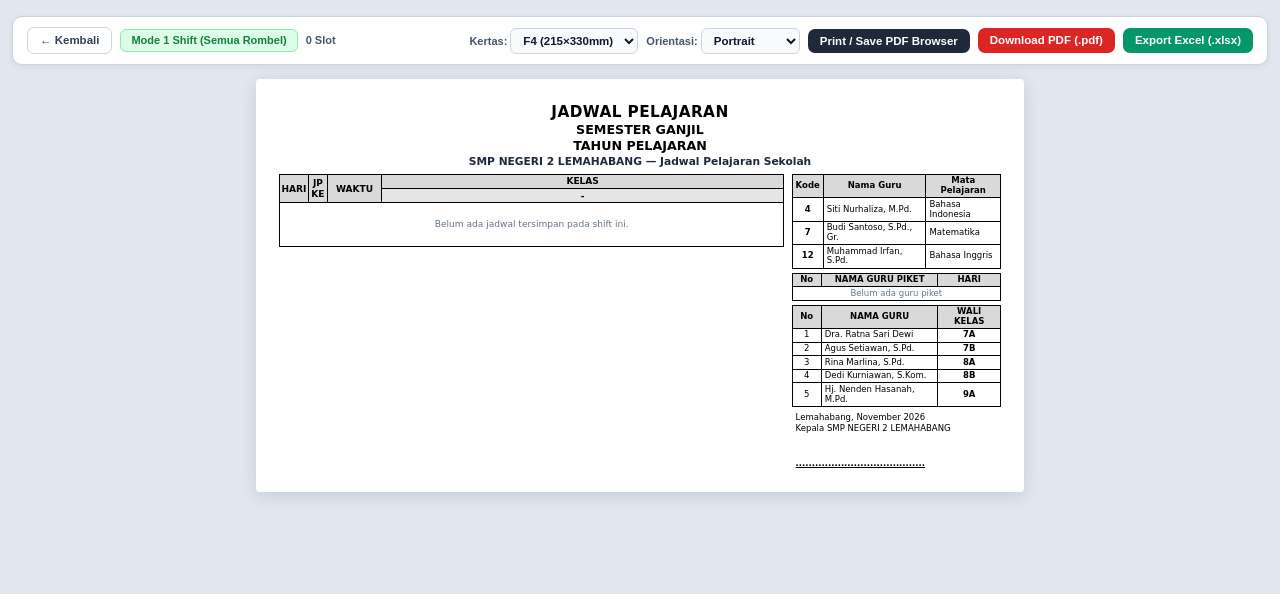
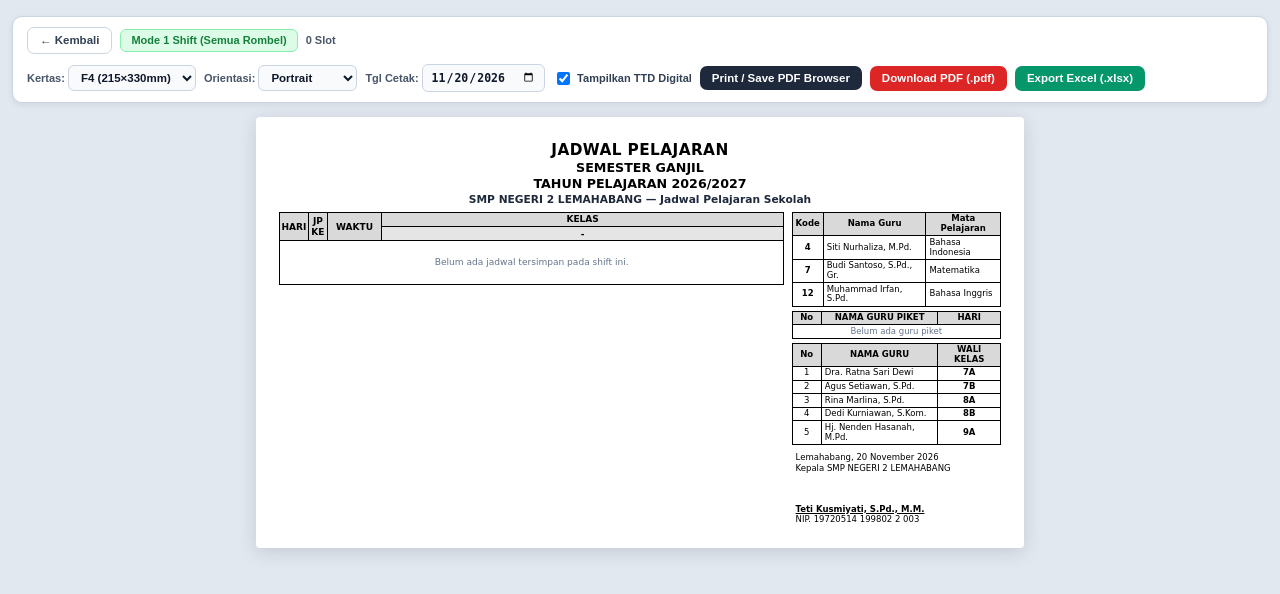
Before and after one commit to nursyifaahmad/web-administrasi-guru, a Laravel app: page /admin/jadwal-master/export in a window 1280 px wide. Shown: the top 594 px of the page. Run offline with Laravel 12, Linux system fonts and the light colour scheme; a user stored in the database is signed in; data comes from the database, SQL or seed files in the repository; tables that the repository leaves empty hold one stand-in row (values such as "Sample post").

Commit message:
fix(schedule): use Kop Sekolah headmaster and AcademicYear year_name in master schedule exports

```diff
--- a/app/Http/Controllers/Admin/SchoolScheduleController.php
+++ b/app/Http/Controllers/Admin/SchoolScheduleController.php
@@ -11,7 +11,10 @@ use App\Models\Subject;
 use App\Models\User;
 use App\Services\ExcelExportImportService;
 use App\Services\SchoolScheduleService;
+use App\Support\IndonesianDate;
+use App\Support\SignatureImageHelper;
 use Barryvdh\DomPDF\Facade\Pdf;
+use Carbon\Carbon;
 use Illuminate\Http\JsonResponse;
 use Illuminate\Http\RedirectResponse;
 use Illuminate\Http\Request;
@@ -489,13 +492,19 @@ class SchoolScheduleController extends Controller
         return $academicYear;
     }
 
-    public function export(Request $request): Response|View
+    /**
+     * Normalisasi opsi cetak poster, tanggal titimangsa, serta visibilitas tanda tangan Kepala Sekolah.
+     *
+     * @return array{
+     *     paper_size: string,
+     *     orientation: string,
+     *     print_date: string,
+     *     show_digital_signature: bool,
+     *     titimangsa: string
+     * }
+     */
+    protected function resolvePosterExportOptions(Request $request, SchoolSetting $school, bool $isTwoShift = false): array
     {
-        $academicYear = $this->resolveActiveAcademicYear($request);
-        $exportData = $this->scheduleService->getMasterExportData($academicYear);
-        $school = SchoolSetting::current();
-
-        $isTwoShift = (bool) ($exportData['is_two_shift'] ?? false);
         $paperSize = strtoupper((string) $request->query('paper_size', 'F4'));
         if (! in_array($paperSize, ['F4', 'A4', 'A3'], true)) {
             $paperSize = 'F4';
@@ -507,17 +516,58 @@ class SchoolScheduleController extends Controller
             $orientation = $defaultOrientation;
         }
 
+        $rawPrintDate = trim((string) $request->query('print_date', ''));
+        $printDate = now()->toDateString();
+        if ($rawPrintDate !== '') {
+            try {
+                $printDate = Carbon::parse($rawPrintDate)->toDateString();
+            } catch (\Throwable) {
+                $printDate = now()->toDateString();
+            }
+        }
+
+        $showDigitalSignature = $request->has('show_digital_signature')
+            ? $request->boolean('show_digital_signature')
+            : true;
+
+        $city = trim((string) ($school->default_city ?: 'Lemahabang'));
+
+        return [
+            'paper_size' => $paperSize,
+            'orientation' => $orientation,
+            'print_date' => $printDate,
+            'show_digital_signature' => $showDigitalSignature,
+            'titimangsa' => IndonesianDate::titimangsa($city, $printDate),
+        ];
+    }
+
+    public function export(Request $request): Response|View
+    {
+        $academicYear = $this->resolveActiveAcademicYear($request);
+        $exportData = $this->scheduleService->getMasterExportData($academicYear);
+        $school = SchoolSetting::current();
+
+        $isTwoShift = (bool) ($exportData['is_two_shift'] ?? false);
+        $options = $this->resolvePosterExportOptions($request, $school, $isTwoShift);
+        $headmasterSignatureBox = ($options['show_digital_signature'] && ! empty($school->headmaster_signature))
+            ? SignatureImageHelper::wetSignatureRenderBox($school->headmaster_signature, 28, 56, 150)
+            : null;
+
         $viewData = [
             'academicYear' => $academicYear,
             'exportData' => $exportData,
             'school' => $school,
-            'paperSize' => $paperSize,
-            'orientation' => $orientation,
+            'paperSize' => $options['paper_size'],
+            'orientation' => $options['orientation'],
+            'printDate' => $options['print_date'],
+            'showDigitalSignature' => $options['show_digital_signature'],
+            'titimangsa' => $options['titimangsa'],
+            'headmasterSignatureBox' => $headmasterSignatureBox,
             'isPdf' => false,
         ];
 
         if ($request->boolean('download')) {
-            $pdfPaper = match ($paperSize) {
+            $pdfPaper = match ($options['paper_size']) {
                 'F4' => [0.0, 0.0, 612.0, 936.0],
                 'A3' => 'a3',
                 default => 'a4',
@@ -525,12 +575,12 @@ class SchoolScheduleController extends Controller
 
             $viewData['isPdf'] = true;
             $pdf = Pdf::loadView('admin.schedules.export', $viewData)
-                ->setPaper($pdfPaper, $orientation)
+                ->setPaper($pdfPaper, $options['orientation'])
                 ->setOption('isHtml5ParserEnabled', true)
                 ->setOption('isRemoteEnabled', false)
                 ->setOption('dpi', 96);
 
-            $filename = 'Master_Jadwal_Pelajaran_' . Str::slug($academicYear->name . '_' . ($academicYear->semester ?: 'semester'), '_') . '.pdf';
+            $filename = 'Master_Jadwal_Pelajaran_' . Str::slug(($academicYear->year_name ?: '') . '_' . ($academicYear->semester ?: 'semester'), '_') . '.pdf';
 
             return $pdf->download($filename);
         }
@@ -541,8 +591,13 @@ class SchoolScheduleController extends Controller
     public function exportExcel(Request $request, ExcelExportImportService $excelService): StreamedResponse
     {
         $academicYear = $this->resolveActiveAcademicYear($request);
+        $school = SchoolSetting::current();
+        $options = $this->resolvePosterExportOptions($request, $school);
 
-        return $excelService->exportMasterScheduleExcel($academicYear, $this->scheduleService, false);
+        return $excelService->exportMasterScheduleExcel($academicYear, $this->scheduleService, false, [
+            'print_date' => $options['print_date'],
+            'show_digital_signature' => $options['show_digital_signature'],
+        ]);
     }
 
     public function downloadTemplate(Request $request, ExcelExportImportService $excelService): StreamedResponse
--- a/resources/views/admin/schedules/export.blade.php
+++ b/resources/views/admin/schedules/export.blade.php
@@ -3,12 +3,20 @@
 <head>
     <meta charset="UTF-8">
     <meta name="viewport" content="width=device-width, initial-scale=1.0">
-    <title>Cetak Master Jadwal Pelajaran - {{ $academicYear->name }}</title>
+    <title>Cetak Master Jadwal Pelajaran - {{ $academicYear->year_name ?: $academicYear->semester }}</title>
     @php
         $isTwoShift = (bool) ($exportData['is_two_shift'] ?? false);
         $isPdf = (bool) ($isPdf ?? false);
         $paperSize = $paperSize ?? 'F4';
         $orientation = $orientation ?? ($isTwoShift ? 'landscape' : 'portrait');
+        $printDate = $printDate ?? now()->toDateString();
+        $showDigitalSignature = $showDigitalSignature ?? true;
+        $titimangsa = $titimangsa ?? \App\Support\IndonesianDate::titimangsa($school->default_city ?: 'Lemahabang', $printDate);
+        $headmasterSignatureBox = $headmasterSignatureBox ?? (
+            ($showDigitalSignature && ! empty($school->headmaster_signature))
+                ? \App\Support\SignatureImageHelper::wetSignatureRenderBox($school->headmaster_signature, 28, 56, 150)
+                : null
+        );
         $cssPageSize = match ($paperSize) {
             'F4' => $orientation === 'landscape' ? '330mm 215mm' : '215mm 330mm',
             'A3' => 'A3 ' . $orientation,
@@ -312,10 +320,26 @@
         .td-left { text-align: left; }
 
         .signature-box {
-            margin-top: 5px;
+            margin-top: 7px;
             font-size: {{ $legendFontPt }};
-            line-height: 1.3;
+            line-height: 1.28;
             padding-left: 4px;
+            page-break-inside: avoid;
+        }
+
+        .sig-space-filled {
+            line-height: 0;
+        }
+
+        .sig-space-empty {
+            height: {{ $isTwoShift ? '24px' : '30px' }};
+        }
+
+        .sig-img {
+            display: block;
+            margin-left: 4px;
+            position: relative;
+            z-index: 10;
         }
 
         @media print {
@@ -373,16 +397,24 @@
                             <option value="landscape" {{ $orientation === 'landscape' ? 'selected' : '' }}>Landscape</option>
                         </select>
                     </label>
+                    <label style="font-size: 11px; color: #475569; font-weight: 600;">Tgl Cetak:
+                        <input type="date" name="print_date" value="{{ $printDate }}" onchange="this.form.submit()" class="toolbar-select">
+                    </label>
+                    <label style="display: inline-flex; align-items: center; gap: 4px; font-size: 11px; color: #334155; font-weight: 600; cursor: pointer;">
+                        <input type="hidden" name="show_digital_signature" value="0">
+                        <input type="checkbox" name="show_digital_signature" value="1" {{ $showDigitalSignature ? 'checked' : '' }} onchange="this.form.submit()">
+                        <span>Tampilkan TTD Digital</span>
+                    </label>
                 </form>
 
                 <button type="button" onclick="window.print()" class="btn-action btn-print">
                     Print / Save PDF Browser
                 </button>
-                <a href="{{ route('admin.schedules.master.export', ['academic_year_id' => $academicYear->id, 'paper_size' => $paperSize, 'orientation' => $orientation, 'download' => 1]) }}"
+                <a href="{{ route('admin.schedules.master.export', ['academic_year_id' => $academicYear->id, 'paper_size' => $paperSize, 'orientation' => $orientation, 'print_date' => $printDate, 'show_digital_signature' => $showDigitalSignature ? '1' : '0', 'download' => 1]) }}"
                    class="btn-action btn-pdf">
                     Download PDF (.pdf)
                 </a>
-                <a href="{{ route('admin.schedules.master.export-excel', ['academic_year_id' => $academicYear->id]) }}"
+                <a href="{{ route('admin.schedules.master.export-excel', ['academic_year_id' => $academicYear->id, 'print_date' => $printDate, 'show_digital_signature' => $showDigitalSignature ? '1' : '0']) }}"
                    class="btn-action btn-excel">
                     Export Excel (.xlsx)
                 </a>
@@ -402,7 +434,7 @@
                 <td class="kop-center">
                     <div class="kop-title">JADWAL PELAJARAN</div>
                     <div class="kop-sub">SEMESTER {{ strtoupper((string) ($academicYear->semester ?: 'GANJIL')) }}</div>
-                    <div class="kop-sub">TAHUN PELAJARAN {{ $academicYear->name }}</div>
+                    <div class="kop-sub">TAHUN PELAJARAN {{ $academicYear->year_name ?: '-' }}</div>
                     <div class="kop-school">
                         {{ strtoupper((string) ($school->school_name ?: 'SMP NEGERI 2 LEMAHABANG')) }} — Jadwal Pelajaran Sekolah
                     </div>
@@ -512,17 +544,26 @@
                             </tbody>
                         </table>
 
-                        {{-- Blok Tanda Tangan Kepala Sekolah --}}
+                        {{-- Blok Tanda Tangan & Identitas Kepala Sekolah (Sumber: Kop Sekolah & Tahun Ajaran) --}}
                         <div class="signature-box">
-                            <div>{{ $school->district ?: 'Lemahabang' }}, {{ now()->translatedFormat('F Y') }}</div>
+                            <div>{{ $titimangsa }}</div>
                             <div>Kepala {{ $school->school_name ?: 'SMP Negeri 2 Lemahabang' }}</div>
-                            <div style="height: {{ $isTwoShift ? '18px' : '24px' }};"></div>
+                            @if(!empty($headmasterSignatureBox))
+                                <div class="sig-space-filled">
+                                    <img src="{{ $headmasterSignatureBox['data_uri'] }}"
+                                         class="sig-img"
+                                         width="{{ $headmasterSignatureBox['width'] }}"
+                                         height="{{ $headmasterSignatureBox['height'] }}"
+                                         style="width: {{ $headmasterSignatureBox['width'] }}px; height: {{ $headmasterSignatureBox['height'] }}px; margin-top: {{ $headmasterSignatureBox['margin_top'] }}px; margin-bottom: {{ $headmasterSignatureBox['margin_bottom'] }}px;"
+                                         alt="TTD Kepala Sekolah">
+                                </div>
+                            @else
+                                <div class="sig-space-empty"></div>
+                            @endif
                             <div style="font-weight: 800; text-decoration: underline;">
-                                {{ $school->principal_name ?: '........................................' }}
+                                {{ $school->headmaster_name ?: '........................................' }}
                             </div>
-                            @if(!empty($school->principal_nip))
-                                <div>NIP. {{ $school->principal_nip }}</div>
-                            @endif
+                            <div>NIP. {{ $school->headmaster_nip ?: '-' }}</div>
                         </div>
                     </td>
                 </tr>
```
Also changed, not shown: app/Services/ExcelExportImportService.php (+35 -11 lines), tests/Feature/SchoolScheduleMasterTest.php (+127 -0 lines).
